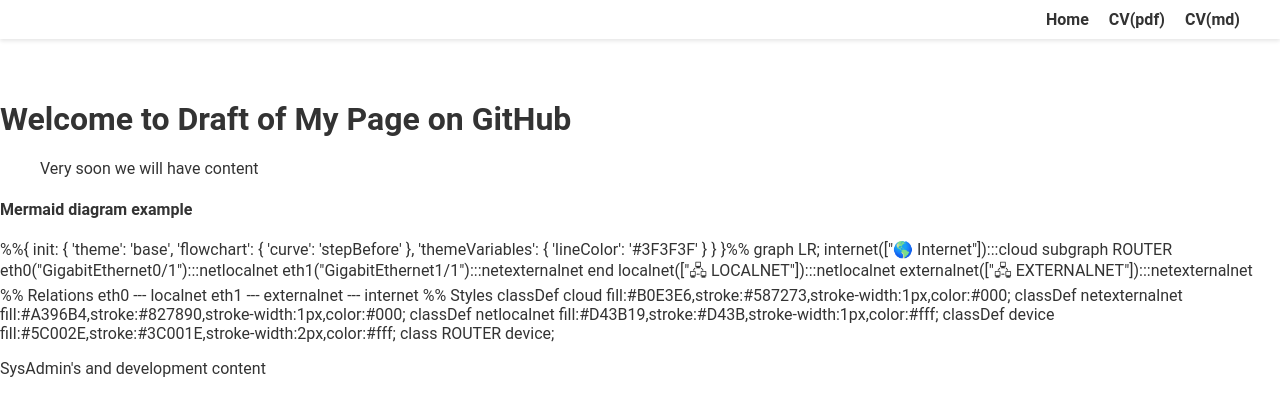
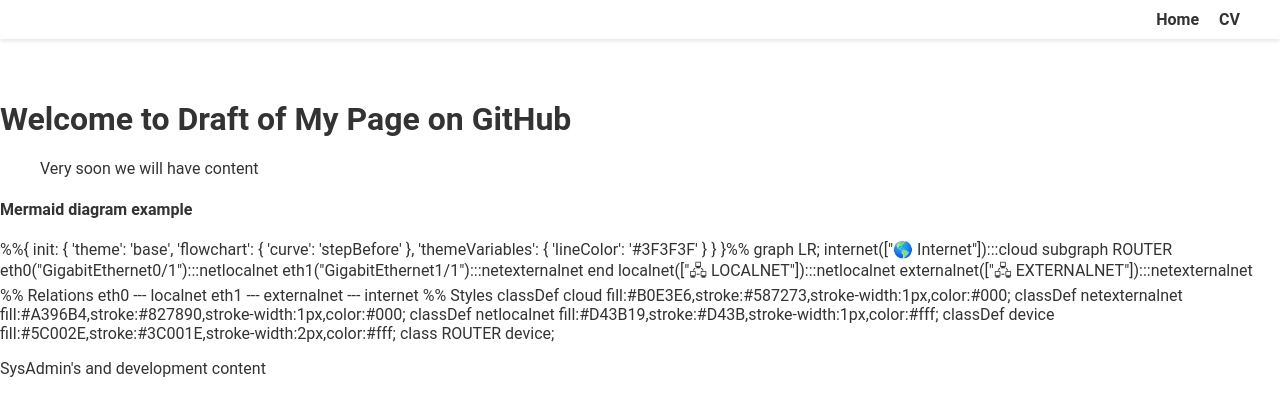
Before and after one commit to afabriciog/afabriciog.github.io, a plain HTML site: page index.html in a window 1280 px wide. Drawn offline with Linux system fonts and the light colour scheme; a script that the page names is missing.

Commit message:
Link to CV.md removed

```diff
--- a/index.html
+++ b/index.html
@@ -12,8 +12,7 @@
         <nav>
             <ul>
                 <li><a href="#">Home</a></li>
-                <li><a target="_blank" href="https://github.com/afabriciog/afabriciog.github.io/blob/main/CV.pdf">CV(pdf)</a></li>
-                <li><a target="_blank" href="https://github.com/afabriciog/afabriciog.github.io/blob/main/CV.md">CV(md)</a></li>
+                <li><a target="_blank" href="https://github.com/afabriciog/afabriciog.github.io/blob/main/CV.pdf">CV</a></li>
             </ul>
         </nav>
     </header>
```
